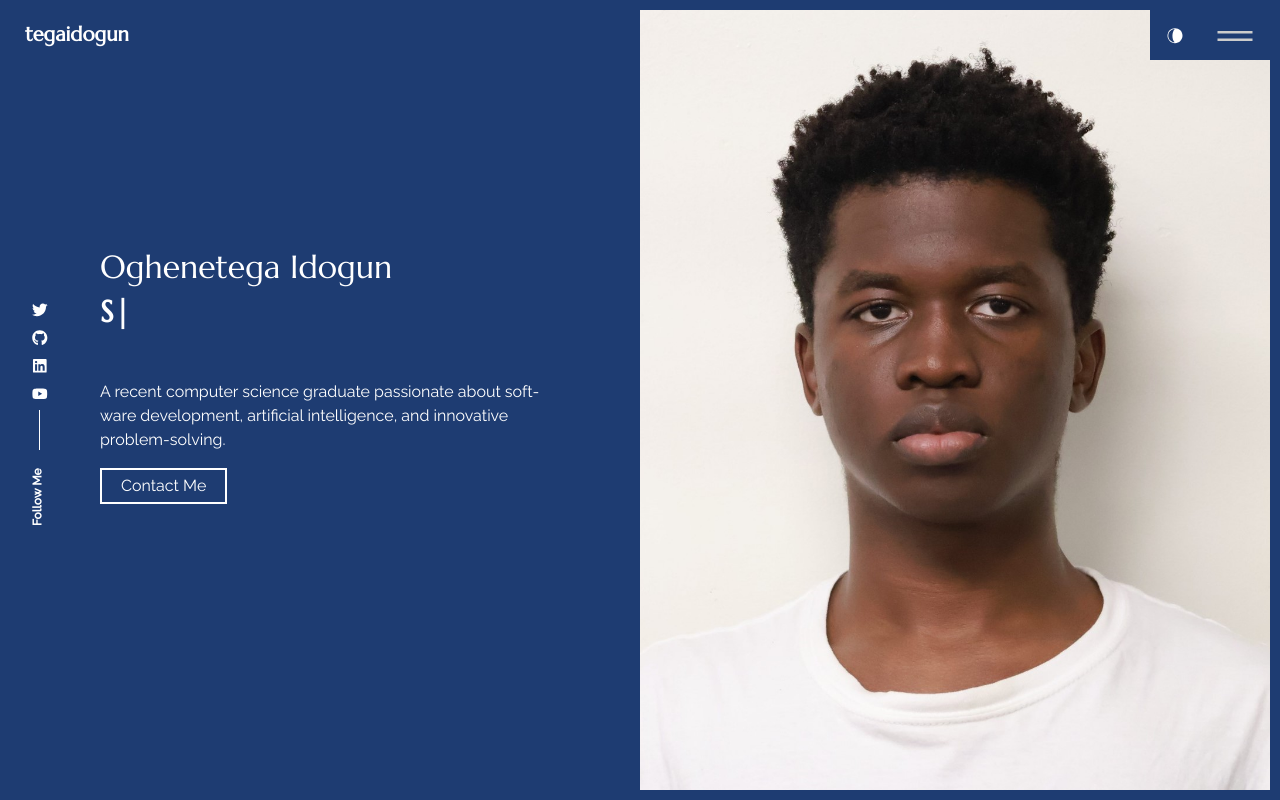
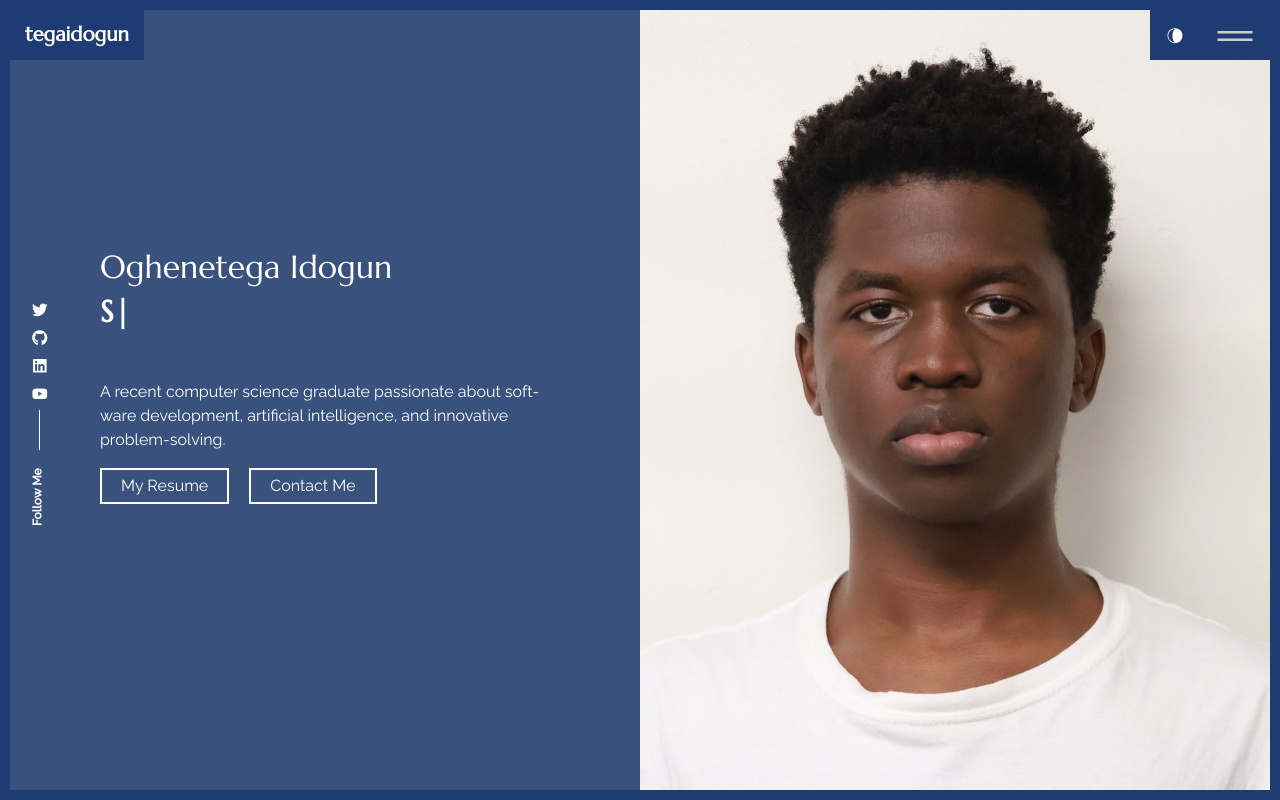
Before and after one commit to tegaidogun/tegaidogun.github.io, a React (Create React App) app: page / in a window 1280 px wide. Built offline with nearby package versions, Linux system fonts and the light colour scheme.

Commit message:
Updated the General Theming, Added a Resume Page in the Workings, Made minute tweaks to the overall feel of the Page

```diff
--- a/src/app/routes.js
+++ b/src/app/routes.js
@@ -7,6 +7,7 @@ import { Projects } from "../pages/projects";
 import { Writings } from "../pages/writings";
 import { ContactUs } from "../pages/contact";
 import { About } from "../pages/about";
+import { Resume } from "../pages/resume";
 import { Socialicons } from "../components/socialicons";
 import { CSSTransition, TransitionGroup } from "react-transition-group";
 
@@ -26,6 +27,7 @@ const AnimatedRoutes = withRouter(({ location }) => (
         <Route path="/about" element={<About />} />
         <Route path="/experience" element={<Experience />} />
         <Route path="/projects" element={<Projects />} />
+        <Route path="/resume" element={<Resume />} />
         <Route path="/writings" element={<Writings />} />
         <Route path="/contact" element={<ContactUs />} />
         <Route path="*" element={<Home />} />
--- a/src/index.css
+++ b/src/index.css
@@ -1,5 +1,5 @@
 :root {
-    --bg-color: #1e3c72;
+    --bg-color: #38517d;
     --primary-color: #1e3c72;
     --secondary-color: #fff;
     --text-color: #fff;
@@ -9,7 +9,7 @@
 }
 
 [data-theme="light"] {
-    --bg-color: #ffffff;
+    --bg-color: #ccc;
     --primary-color: #ffffff;
     --secondary-color: #1e3c72;
     --text-color: #1e3c72;
--- a/src/pages/contact/style.css
+++ b/src/pages/contact/style.css
@@ -43,3 +43,8 @@ button.btn.ac_btn:hover {
         transform: translateX(100%);
     }
 }
+
+.form-group::placeholder,
+.form-control::placeholder {
+    color: var(--text-color-2);
+}
--- a/src/pages/experience/style.css
+++ b/src/pages/experience/style.css
@@ -3,7 +3,7 @@
     /* Increases space between job entries */
     padding-bottom: 4rem;
     /* Adds internal padding */
-    border-bottom: 1px solid #ccc;
+    border-bottom: 1px solid var(--text-color-2);
     /* Optional: Adds a subtle border */
 }
 
--- a/src/pages/home/index.js
+++ b/src/pages/home/index.js
@@ -40,6 +40,14 @@ export const Home = () => {
                 </h1>
                 <p className="mb-1x">{introdata.description}</p>
                 <div className="intro_btn-action pb-5">
+                  <Link to="/resume">
+                    <div id="button_h" className="ac_btn btn">
+                      My Resume
+                      <div className="ring one"></div>
+                      <div className="ring two"></div>
+                      <div className="ring three"></div>
+                    </div>
+                  </Link>
                   <Link to="/contact">
                     <div id="button_h" className="ac_btn btn">
                       Contact Me
--- a/src/pages/resume/index.js
+++ b/src/pages/resume/index.js
@@ -4,18 +4,18 @@ import { Helmet, HelmetProvider } from "react-helmet-async";
 import { Container, Row, Col } from "react-bootstrap";
 import { dataportfolio, meta } from "../../content_option";
 
-export const Projects = () => {
+export const Resume = () => {
   return (
     <HelmetProvider>
       <Container className="About-header">
         <Helmet>
           <meta charSet="utf-8" />
-          <title> Portfolio | {meta.title} </title>{" "}
+          <title> Resume | {meta.title} </title>{" "}
           <meta name="description" content={meta.description} />
         </Helmet>
         <Row className="mb-5 mt-3 pt-md-3">
           <Col lg="8">
-            <h1 className="display-4 mb-4"> Projects </h1>{" "}
+            <h1 className="display-4 mb-4"> Resume </h1>{" "}
             <hr className="t_border my-4 ml-0 text-left" />
           </Col>
         </Row>
```
